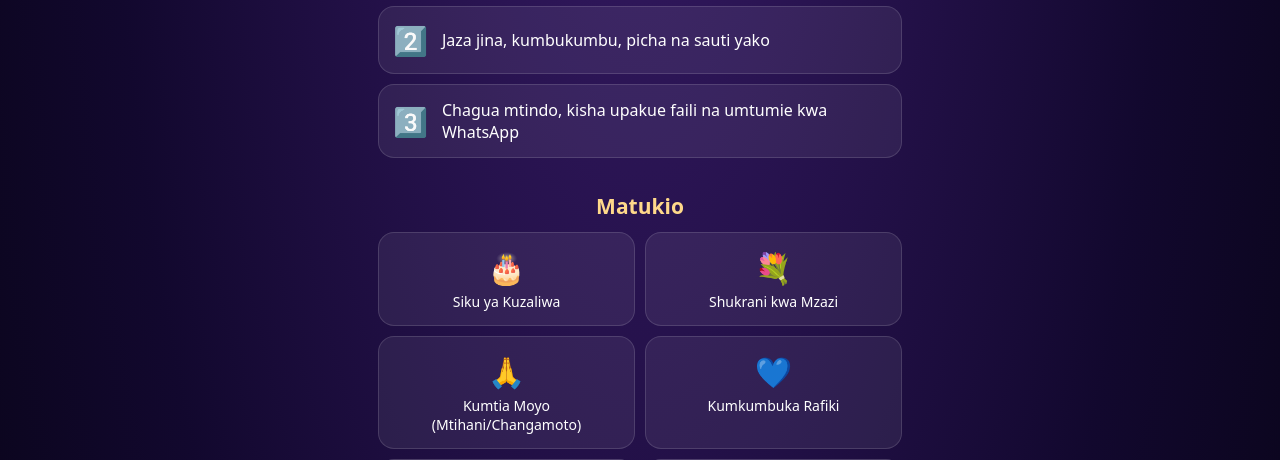
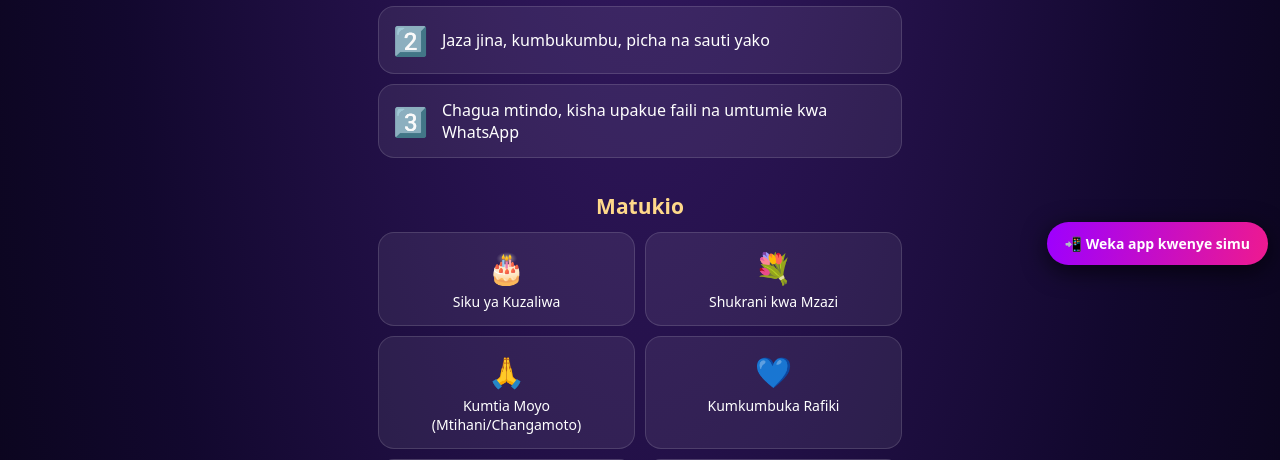
Before and after one commit to matondo-maduhu/zawadi, a Flask app: page / in a window 1280 px wide. Shown: the part 521-981 px from the top of the page. Run offline with Flask 3, Linux system fonts and the light colour scheme; parts of the project's set-up code (start-up, migrations or seed data) failed here and were passed over; some libraries are stand-ins or nearby versions.

Commit message:
Add files via upload

```diff
--- a/templates/create.html
+++ b/templates/create.html
@@ -30,10 +30,13 @@ iframe{width:100%;height:68vh;border:2px solid #ffd98a;border-radius:18px;backgr
 .card2{margin-top:16px;padding:16px;border-radius:18px;background:#ffffff12;border:1px solid #ffd98a88}
 .ev small{font-weight:400;opacity:.7;font-size:12px}
 a.top{display:inline-block;margin-bottom:10px;color:#ffd98a;text-decoration:none;font-size:14px}
-.instbar{position:fixed;left:12px;right:12px;bottom:calc(12px + env(safe-area-inset-bottom,0px));z-index:50;max-width:460px;margin:0 auto;display:flex;align-items:center;gap:8px;padding:10px 12px;border-radius:18px;background:#1d1040f2;border:1px solid #ffd98a88;box-shadow:0 8px 30px #000a;color:#fff;font:14px system-ui,sans-serif}
-.instbar[hidden]{display:none}.instbar span{flex:1}
-.instbar button{border:none;border-radius:20px;padding:9px 16px;font:700 14px system-ui;cursor:pointer;background:linear-gradient(100deg,#9d00ff,#ee1a8f);color:#fff}
-.instbar button#instx{background:none;padding:6px 8px;font-size:16px;opacity:.7}
+.pwa-pill{position:fixed;right:12px;bottom:calc(14px + env(safe-area-inset-bottom,0px));z-index:50;border:none;border-radius:30px;padding:12px 18px;background:linear-gradient(100deg,#9d00ff,#ee1a8f);color:#fff;font:700 14px system-ui,sans-serif;box-shadow:0 6px 24px #000a;cursor:pointer}
+.pwa-pill[hidden]{display:none}
+.pwa-modal{position:fixed;inset:0;z-index:60;background:#000b;display:flex;align-items:flex-end;justify-content:center;padding:16px}
+.pwa-modal[hidden]{display:none}
+.pwa-card{width:100%;max-width:440px;background:#1d1040;border:1px solid #ffd98a88;border-radius:22px;padding:20px;color:#fff;font:15px/1.7 system-ui,sans-serif}
+.pwa-card h3{color:#ffd98a;margin-bottom:8px}.pwa-card ol{padding-left:20px;margin:8px 0 14px}
+.pwa-card button{width:100%;border:none;border-radius:50px;padding:13px;background:#ffffff22;color:#fff;font:700 15px system-ui;cursor:pointer}
 </style></head><body><div class="w">
 <div id="a">
 <a class="top" href="/">← Nyumbani</a>
@@ -126,26 +129,33 @@ $("rec").onclick=async()=>{
   }catch(e){alert("Siwezi kutumia kipaza sauti. Ruhusu kipaza sauti kwenye kivinjari, au chagua faili la sauti.")}
 };
 $("bk").onclick=()=>{$("b").classList.add("hide");$("a").classList.remove("hide");$("pf").srcdoc=""};
-</script><div id="inst" class="instbar" hidden><span id="insttxt">📲 Weka Zawadi kwenye simu yako</span><button id="instgo">Weka</button><button id="instx" aria-label="Funga">✕</button></div>
+</script><button id="pwa" class="pwa-pill" hidden>📲 Weka app kwenye simu</button>
+<div id="pwam" class="pwa-modal" hidden><div class="pwa-card"><h3>📲 Weka app kwenye simu</h3><div id="pwab"></div><button id="pwax">Sawa, nimeelewa</button></div></div>
 <script>
-// ===== PWA: sajili service worker + kitufe cha kusakinisha =====
+// ===== PWA: sajili service worker + kitufe cha kusakinisha (kinaonekana kila mara) =====
 if("serviceWorker" in navigator)addEventListener("load",function(){navigator.serviceWorker.register("/sw.js").catch(function(){})});
 (function(){
-  var dp=null,bar=document.getElementById("inst");if(!bar)return;
-  var standalone=matchMedia("(display-mode: standalone)").matches||navigator.standalone;
-  var dismissed=false;try{dismissed=localStorage.getItem("pwa_x")==="1"}catch(e){}
-  if(standalone||dismissed)return;
-  addEventListener("beforeinstallprompt",function(e){e.preventDefault();dp=e;bar.hidden=false});
-  addEventListener("appinstalled",function(){bar.hidden=true});
-  document.getElementById("instgo").onclick=function(){
-    if(dp){dp.prompt();dp.userChoice.then(function(){dp=null;bar.hidden=true})}
-    else alert("Kwenye iPhone: bonyeza kitufe cha Share, kisha chagua Add to Home Screen.");
+  var pill=document.getElementById("pwa"),modal=document.getElementById("pwam"),dp=null;if(!pill)return;
+  if(matchMedia("(display-mode: standalone)").matches||navigator.standalone)return;   // tayari ni app
+  pill.hidden=false;
+  addEventListener("beforeinstallprompt",function(e){e.preventDefault();dp=e});
+  addEventListener("appinstalled",function(){pill.hidden=true;modal.hidden=true});
+  var ua=navigator.userAgent;
+  function steps(){
+    if(/FBAN|FBAV|Instagram|WhatsApp|TikTok|Snapchat|Line\/|MicroMessenger|; wv\)/i.test(ua))
+      return "<p>Umefungua ndani ya app nyingine (WhatsApp, Facebook n.k.) ambayo hairuhusu kusakinisha.</p><ol><li>Bonyeza menyu <b>⋮</b> au <b>⋯</b></li><li>Chagua <b>Open in browser</b> (Fungua kwenye kivinjari) au <b>Open in Chrome</b></li><li>Kisha bonyeza kitufe hiki tena</li></ol>";
+    if(/iphone|ipad|ipod/i.test(ua))
+      return "<ol><li>Fungua kwa <b>Safari</b></li><li>Bonyeza kitufe cha <b>Share</b> (mraba wenye mshale wa juu)</li><li>Chagua <b>Add to Home Screen</b>, kisha <b>Add</b></li></ol>";
+    if(/android/i.test(ua))
+      return "<ol><li>Bonyeza menyu <b>⋮</b> juu kulia kwenye kivinjari</li><li>Chagua <b>Install app</b> au <b>Add to Home screen</b></li><li>Thibitisha kwa <b>Install</b></li></ol><p style='opacity:.8;font-size:13px'>Ukiona hazipo, tumia Chrome na usubiri ukurasa upakie kikamilifu.</p>";
+    return "<ol><li>Angalia upande wa kulia wa upau wa anwani wa kivinjari</li><li>Bonyeza ikoni ya <b>Install</b> (⊕ au kompyuta yenye mshale)</li></ol>";
+  }
+  pill.onclick=function(){
+    if(dp){dp.prompt();dp.userChoice.then(function(){dp=null});return}
+    document.getElementById("pwab").innerHTML=steps();modal.hidden=false;
   };
-  document.getElementById("instx").onclick=function(){bar.hidden=true;try{localStorage.setItem("pwa_x","1")}catch(e){}};
-  if(/iphone|ipad|ipod/i.test(navigator.userAgent)){
-    document.getElementById("insttxt").textContent="📲 iPhone: bonyeza Share, kisha Add to Home Screen";
-    document.getElementById("instgo").style.display="none";bar.hidden=false;
-  }
+  document.getElementById("pwax").onclick=function(){modal.hidden=true};
+  modal.onclick=function(e){if(e.target===modal)modal.hidden=true};
 })();
 </script>
 </body></html>
--- a/templates/index.html
+++ b/templates/index.html
@@ -26,10 +26,13 @@ h2{margin:34px 0 12px;font-size:21px;color:#ffd98a}
 footer{margin-top:40px;font-size:12px;opacity:.6}
 .fl{position:fixed;font-size:22px;opacity:.25;animation:up linear infinite;pointer-events:none;z-index:1}
 @keyframes up{from{transform:translateY(105vh)}to{transform:translateY(-10vh)}}
-.instbar{position:fixed;left:12px;right:12px;bottom:calc(12px + env(safe-area-inset-bottom,0px));z-index:50;max-width:460px;margin:0 auto;display:flex;align-items:center;gap:8px;padding:10px 12px;border-radius:18px;background:#1d1040f2;border:1px solid #ffd98a88;box-shadow:0 8px 30px #000a;color:#fff;font:14px system-ui,sans-serif}
-.instbar[hidden]{display:none}.instbar span{flex:1}
-.instbar button{border:none;border-radius:20px;padding:9px 16px;font:700 14px system-ui;cursor:pointer;background:linear-gradient(100deg,#9d00ff,#ee1a8f);color:#fff}
-.instbar button#instx{background:none;padding:6px 8px;font-size:16px;opacity:.7}
+.pwa-pill{position:fixed;right:12px;bottom:calc(14px + env(safe-area-inset-bottom,0px));z-index:50;border:none;border-radius:30px;padding:12px 18px;background:linear-gradient(100deg,#9d00ff,#ee1a8f);color:#fff;font:700 14px system-ui,sans-serif;box-shadow:0 6px 24px #000a;cursor:pointer}
+.pwa-pill[hidden]{display:none}
+.pwa-modal{position:fixed;inset:0;z-index:60;background:#000b;display:flex;align-items:flex-end;justify-content:center;padding:16px}
+.pwa-modal[hidden]{display:none}
+.pwa-card{width:100%;max-width:440px;background:#1d1040;border:1px solid #ffd98a88;border-radius:22px;padding:20px;color:#fff;font:15px/1.7 system-ui,sans-serif}
+.pwa-card h3{color:#ffd98a;margin-bottom:8px}.pwa-card ol{padding-left:20px;margin:8px 0 14px}
+.pwa-card button{width:100%;border:none;border-radius:50px;padding:13px;background:#ffffff22;color:#fff;font:700 15px system-ui;cursor:pointer}
 </style></head><body>
 <div class="w">
 <div class="big">🎁</div>
@@ -57,26 +60,33 @@ footer{margin-top:40px;font-size:12px;opacity:.6}
 // emoji zinazoelea nyuma
 ["💖","🌸","✨","🎁","💙","🌹","⭐","🎉"].forEach(function(e,i){for(var k=0;k<2;k++){var s=document.createElement("span");s.className="fl";s.textContent=e;s.style.left=(Math.random()*95)+"%";s.style.animationDuration=(9+Math.random()*10)+"s";s.style.animationDelay=(-Math.random()*12)+"s";document.body.appendChild(s)}});
 </script>
-<div id="inst" class="instbar" hidden><span id="insttxt">📲 Weka Zawadi kwenye simu yako</span><button id="instgo">Weka</button><button id="instx" aria-label="Funga">✕</button></div>
+<button id="pwa" class="pwa-pill" hidden>📲 Weka app kwenye simu</button>
+<div id="pwam" class="pwa-modal" hidden><div class="pwa-card"><h3>📲 Weka app kwenye simu</h3><div id="pwab"></div><button id="pwax">Sawa, nimeelewa</button></div></div>
 <script>
-// ===== PWA: sajili service worker + kitufe cha kusakinisha =====
+// ===== PWA: sajili service worker + kitufe cha kusakinisha (kinaonekana kila mara) =====
 if("serviceWorker" in navigator)addEventListener("load",function(){navigator.serviceWorker.register("/sw.js").catch(function(){})});
 (function(){
-  var dp=null,bar=document.getElementById("inst");if(!bar)return;
-  var standalone=matchMedia("(display-mode: standalone)").matches||navigator.standalone;
-  var dismissed=false;try{dismissed=localStorage.getItem("pwa_x")==="1"}catch(e){}
-  if(standalone||dismissed)return;
-  addEventListener("beforeinstallprompt",function(e){e.preventDefault();dp=e;bar.hidden=false});
-  addEventListener("appinstalled",function(){bar.hidden=true});
-  document.getElementById("instgo").onclick=function(){
-    if(dp){dp.prompt();dp.userChoice.then(function(){dp=null;bar.hidden=true})}
-    else alert("Kwenye iPhone: bonyeza kitufe cha Share, kisha chagua Add to Home Screen.");
+  var pill=document.getElementById("pwa"),modal=document.getElementById("pwam"),dp=null;if(!pill)return;
+  if(matchMedia("(display-mode: standalone)").matches||navigator.standalone)return;   // tayari ni app
+  pill.hidden=false;
+  addEventListener("beforeinstallprompt",function(e){e.preventDefault();dp=e});
+  addEventListener("appinstalled",function(){pill.hidden=true;modal.hidden=true});
+  var ua=navigator.userAgent;
+  function steps(){
+    if(/FBAN|FBAV|Instagram|WhatsApp|TikTok|Snapchat|Line\/|MicroMessenger|; wv\)/i.test(ua))
+      return "<p>Umefungua ndani ya app nyingine (WhatsApp, Facebook n.k.) ambayo hairuhusu kusakinisha.</p><ol><li>Bonyeza menyu <b>⋮</b> au <b>⋯</b></li><li>Chagua <b>Open in browser</b> (Fungua kwenye kivinjari) au <b>Open in Chrome</b></li><li>Kisha bonyeza kitufe hiki tena</li></ol>";
+    if(/iphone|ipad|ipod/i.test(ua))
+      return "<ol><li>Fungua kwa <b>Safari</b></li><li>Bonyeza kitufe cha <b>Share</b> (mraba wenye mshale wa juu)</li><li>Chagua <b>Add to Home Screen</b>, kisha <b>Add</b></li></ol>";
+    if(/android/i.test(ua))
+      return "<ol><li>Bonyeza menyu <b>⋮</b> juu kulia kwenye kivinjari</li><li>Chagua <b>Install app</b> au <b>Add to Home screen</b></li><li>Thibitisha kwa <b>Install</b></li></ol><p style='opacity:.8;font-size:13px'>Ukiona hazipo, tumia Chrome na usubiri ukurasa upakie kikamilifu.</p>";
+    return "<ol><li>Angalia upande wa kulia wa upau wa anwani wa kivinjari</li><li>Bonyeza ikoni ya <b>Install</b> (⊕ au kompyuta yenye mshale)</li></ol>";
+  }
+  pill.onclick=function(){
+    if(dp){dp.prompt();dp.userChoice.then(function(){dp=null});return}
+    document.getElementById("pwab").innerHTML=steps();modal.hidden=false;
   };
-  document.getElementById("instx").onclick=function(){bar.hidden=true;try{localStorage.setItem("pwa_x","1")}catch(e){}};
-  if(/iphone|ipad|ipod/i.test(navigator.userAgent)){
-    document.getElementById("insttxt").textContent="📲 iPhone: bonyeza Share, kisha Add to Home Screen";
-    document.getElementById("instgo").style.display="none";bar.hidden=false;
-  }
+  document.getElementById("pwax").onclick=function(){modal.hidden=true};
+  modal.onclick=function(e){if(e.target===modal)modal.hidden=true};
 })();
 </script>
 </body></html>
--- a/templates/sw.js
+++ b/templates/sw.js
@@ -9,7 +9,12 @@ const SHELL = ["/", "/create", "/offline", "/manifest.webmanifest",
 const PAGES = ["/", "/create", "/terms", "/privacy"];
 
 self.addEventListener("install", e => {
-  e.waitUntil(caches.open(CACHE).then(c => c.addAll(SHELL)).then(() => self.skipWaiting()));
+  // Kila faili linaongezwa peke yake: likishindwa moja, service worker bado inasakinishwa.
+  e.waitUntil(
+    caches.open(CACHE)
+      .then(c => Promise.all(SHELL.map(u => c.add(u).catch(() => null))))
+      .then(() => self.skipWaiting())
+  );
 });
 
 self.addEventListener("activate", e => {
```
Also changed, not shown: templates/pwa_check.html (added, +51 -0 lines).
